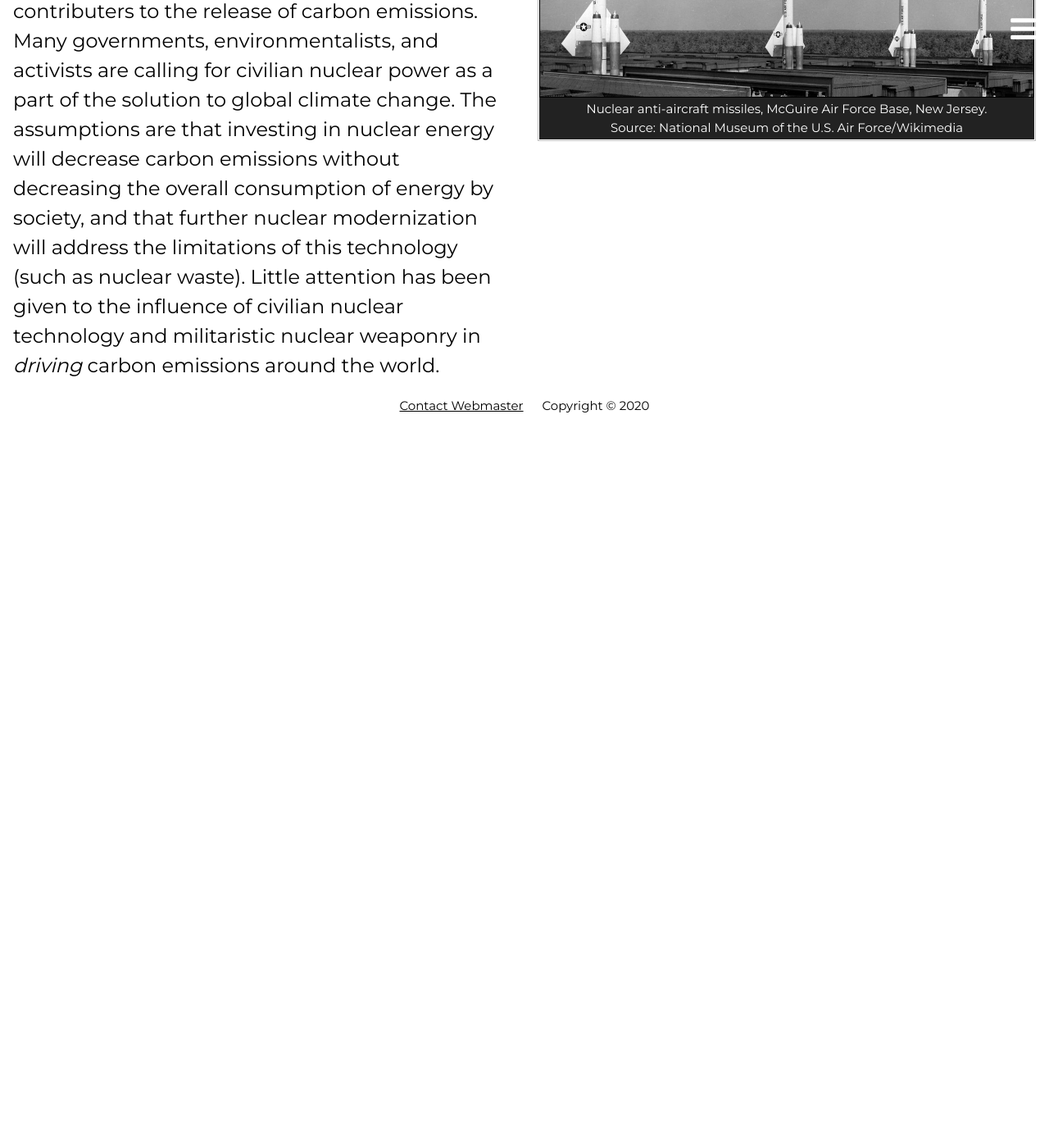
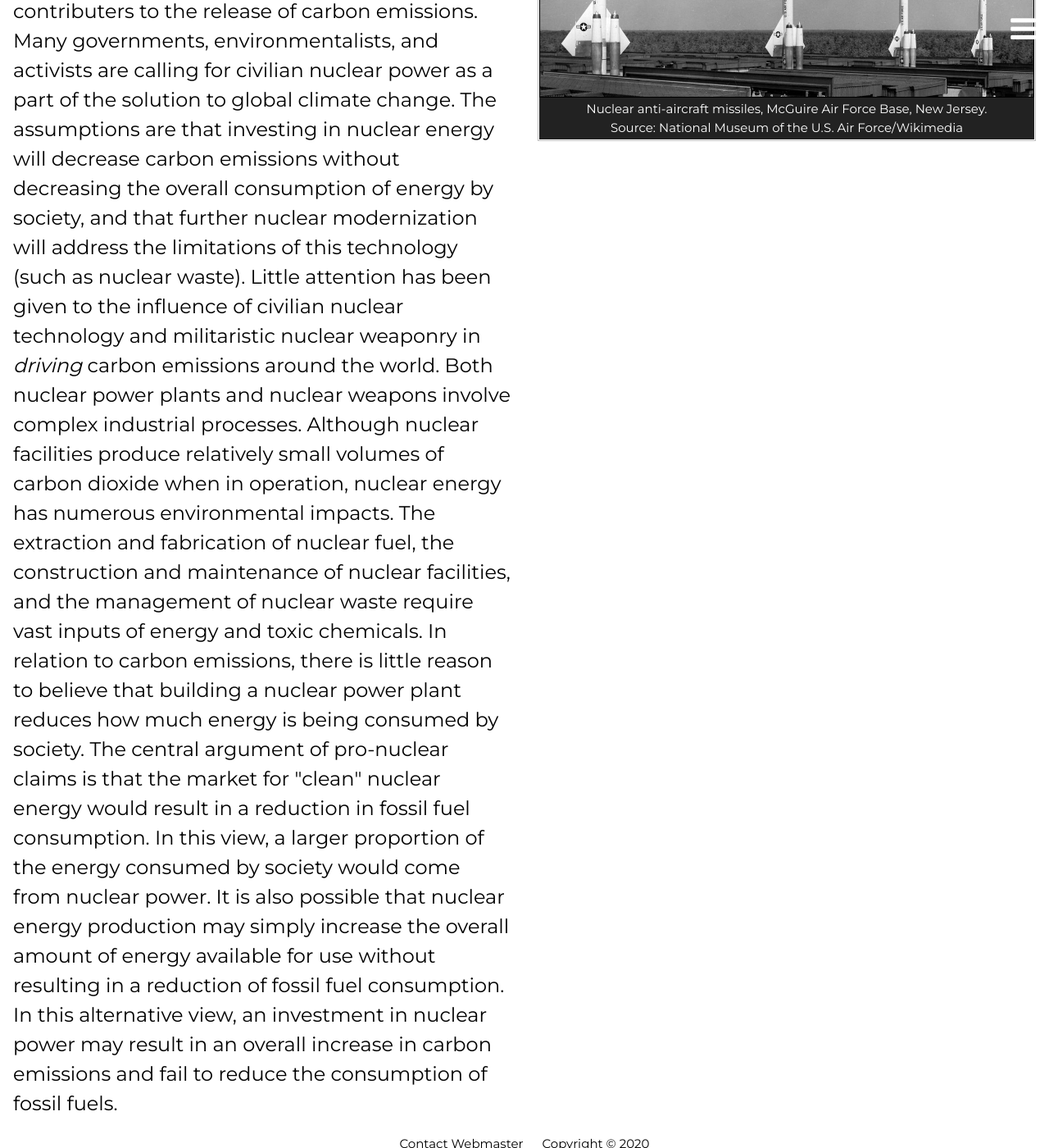
Before and after one commit to resilience1/resilience1.github.io, a Jekyll site: the page built from research/nucleartech.html, in a window 1280 px wide and 1400 px high, scrolled down 743 px. Shown: the whole window at 82% size. Built offline with Jekyll 4.4.1, drawn with Linux system fonts in a browser that asks for light colours; nearby versions of some CDN libraries; before the commit the page ends 1302 px from its top, so only the background shows below that.

Commit message:
Update nucleartech.html

```diff
--- a/research/nucleartech.html
+++ b/research/nucleartech.html
@@ -183,6 +183,18 @@ title: CO2 Emissions and Nuclear Technologies | Michael Lengefeld
 				will address the limitations of this technology (such as nuclear waste). Little attention has been given
 				to the influence of civilian nuclear technology and militaristic nuclear weaponry in <i>driving</i>
 				carbon emissions around the world.
+
+				Both nuclear power plants and nuclear weapons involve complex industrial processes. Although nuclear
+				facilities produce relatively small volumes of carbon dioxide when in operation, nuclear energy has numerous
+				environmental impacts. The extraction and fabrication of nuclear fuel, the construction and maintenance
+				of nuclear facilities, and the management of nuclear waste require vast inputs of energy and toxic chemicals.
+				In relation to carbon emissions, there is little reason to believe that building a nuclear power plant
+				reduces how much energy is being consumed by society. The central argument of pro-nuclear claims is that
+				the market for "clean" nuclear energy would result in a reduction in fossil fuel consumption. In this view,
+				a larger proportion of the energy consumed by society would come from nuclear power. It is also possible that nuclear energy
+				production may simply increase the overall amount of energy available for use without resulting in a reduction
+				of fossil fuel consumption. In this alternative view, an investment in nuclear power may result in an
+				overall increase in carbon emissions and fail to reduce the consumption of fossil fuels.
 			</h2>
 		</div>
 		<div class="w3-half w3-container">
```
